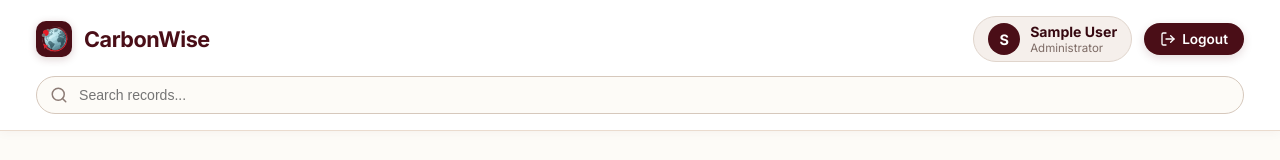
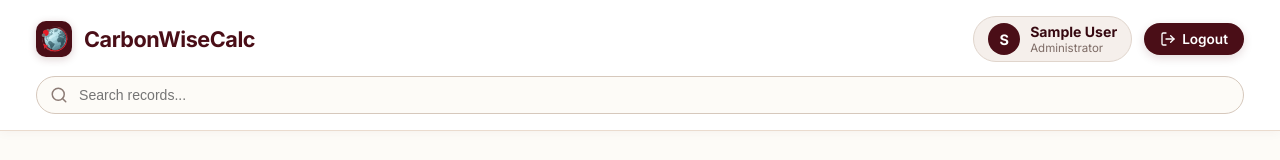
Before and after one commit to ariffrahmnn/carbon-wise, a React (Vite) app in the folder frontend/: page /admin in a window 1280 px wide. Shown: the top 160 px of the page. Built offline with nearby package versions, Linux system fonts and the light colour scheme; no server answers; sample sign-in values are in the browser's storage.

Commit message:
ganti nama di dashboard admin

```diff
--- a/frontend/src/pages/AdminDashboard.jsx
+++ b/frontend/src/pages/AdminDashboard.jsx
@@ -157,7 +157,7 @@ const AdminDashboard = () => {
             <div className="admin-brand-icon">
               <img src={appIcon} alt="CarbonWise Logo" style={{ width: '100%', height: '100%', objectFit: 'cover', borderRadius: 'inherit' }} />
             </div>
-            <span className="admin-brand-title">CarbonWise</span>
+            <span className="admin-brand-title">CarbonWiseCalc</span>
           </div>
 
           {/* PROFIL ADMIN & LOGOUT DIDEKATKAN DI SISI KANAN */}
```
